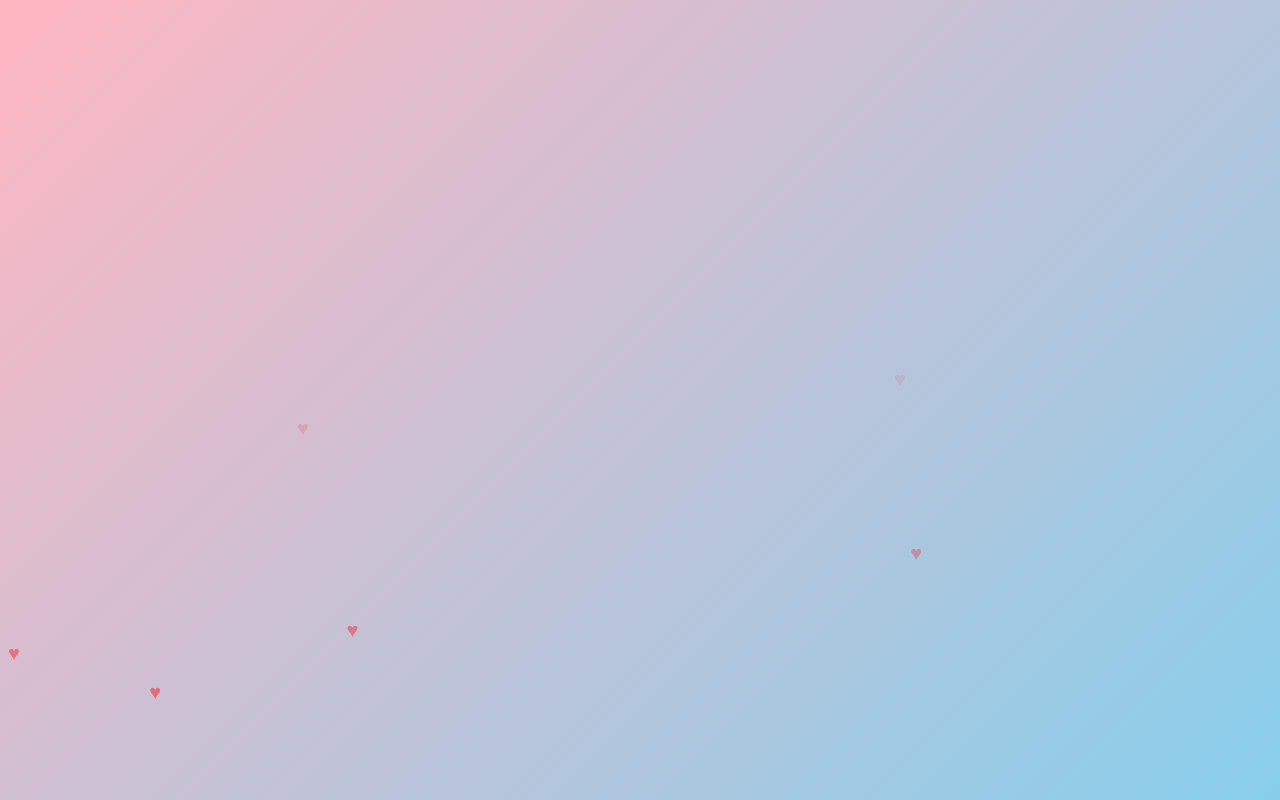
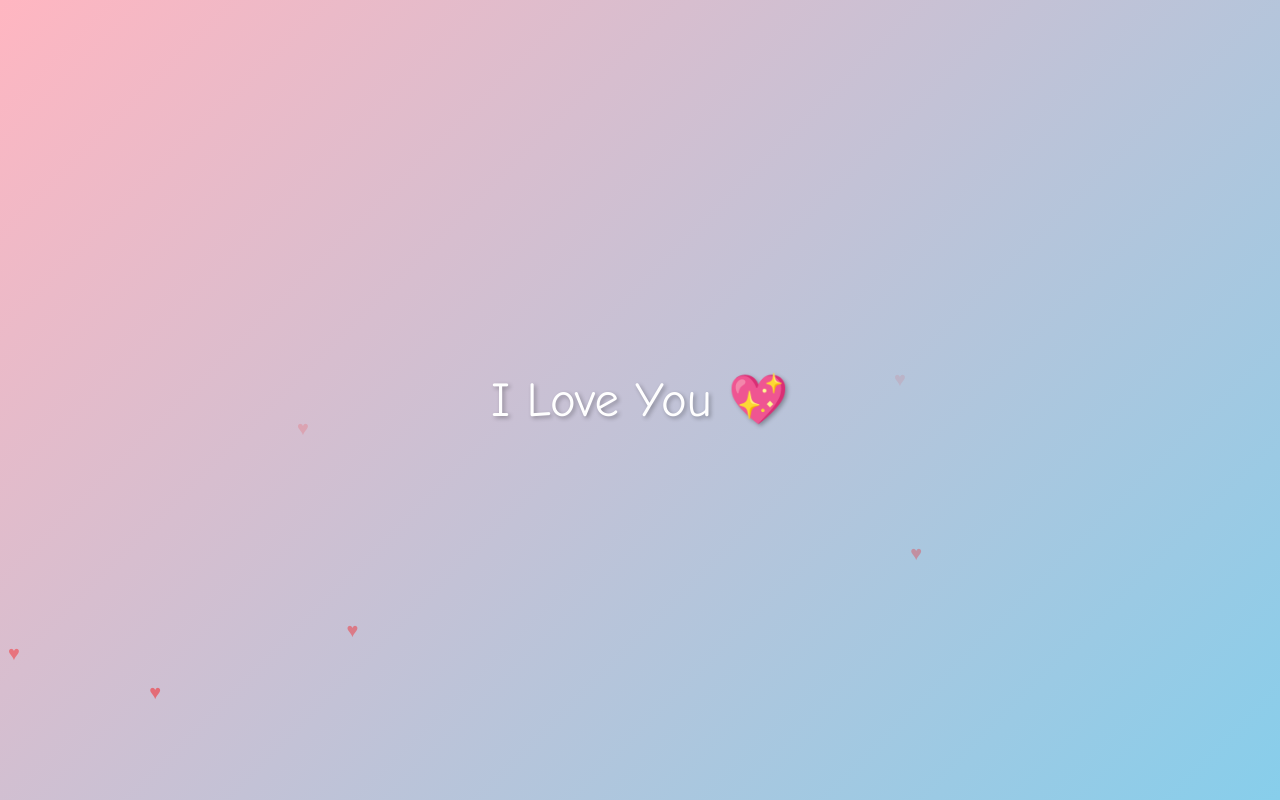
Before and after one commit to ChinnawatKittikunrot/i-love-you-project, a plain HTML site: page index.html in a window 1280 px wide. Shown: the top 800 px of the page. Drawn offline with Linux system fonts and the light colour scheme.

Commit message:
Update message and background

```diff
--- a/index.html
+++ b/index.html
@@ -20,11 +20,26 @@
             color: white;
             text-shadow: 2px 2px 4px rgba(0, 0, 0, 0.3);
             text-align: center;
-            opacity: 0;
-            transition: opacity 0.5s ease-in;
+            /* กำหนดจุดกึ่งกลางสำหรับการซูม */
+            transform-origin: center center;
         }
-        #message.show {
-            opacity: 1;
+        #message.zoom {
+            animation: zoomInOut 1.5s linear infinite alternate;
+        }
+        @keyframes zoomInOut {
+            0% {
+                transform: scale(1);
+            }
+            100% {
+                transform: scale(1.1);
+            }
+        }
+        .blinking-char {
+            animation: blinker-char 0.5s linear infinite alternate;
+        }
+        @keyframes blinker-char {
+            from { opacity: 1; }
+            to { opacity: 0; }
         }
         .heart {
             position: absolute;
@@ -49,18 +64,31 @@
     <script>
         const message = "I Love You 💖";
         const messageElement = document.getElementById('message');
-        const delay = 500; // Delay per character in milliseconds
+        const delay = 300; // Delay per character in milliseconds
+        const zoomDelay = 1000; // Delay before starting the zoom animation
 
         function displayMessage() {
             let index = 0;
-            messageElement.textContent = '';
+            messageElement.innerHTML = ''; // Clear initial content
+
             function showNextChar() {
                 if (index < message.length) {
-                    messageElement.textContent += message[index];
+                    const charSpan = document.createElement('span');
+                    charSpan.textContent = message[index];
+                    charSpan.classList.add('blinking-char');
+                    messageElement.appendChild(charSpan);
+
+                    setTimeout(() => {
+                        charSpan.classList.remove('blinking-char');
+                    }, 500); // ระยะเวลาให้กระพริบ (ควรสั้นกว่า delay)
+
                     index++;
                     setTimeout(showNextChar, delay);
                 } else {
-                    messageElement.classList.add('show');
+                    // Start the zoom animation after the text is fully displayed
+                    setTimeout(() => {
+                        messageElement.classList.add('zoom');
+                    }, zoomDelay);
                 }
             }
             showNextChar();
```
